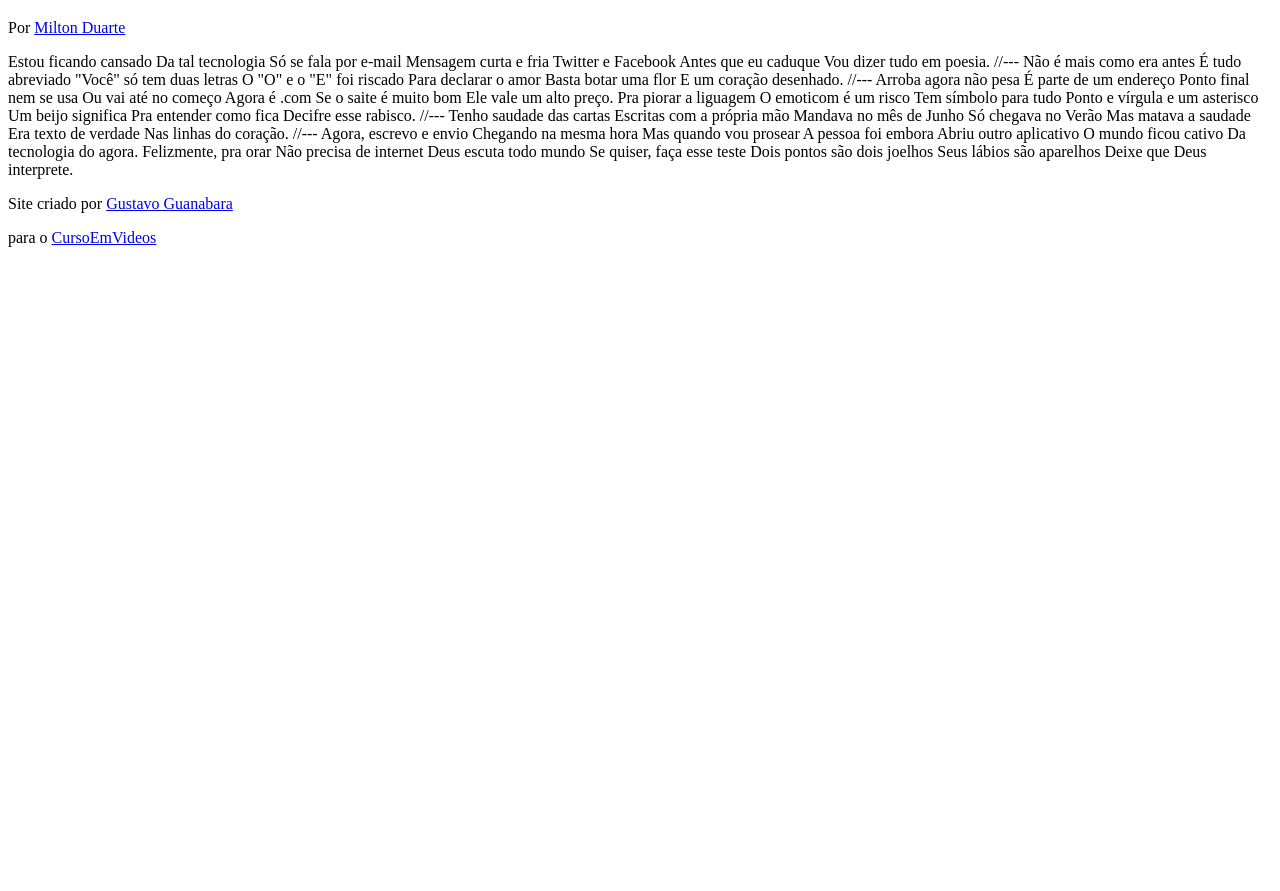
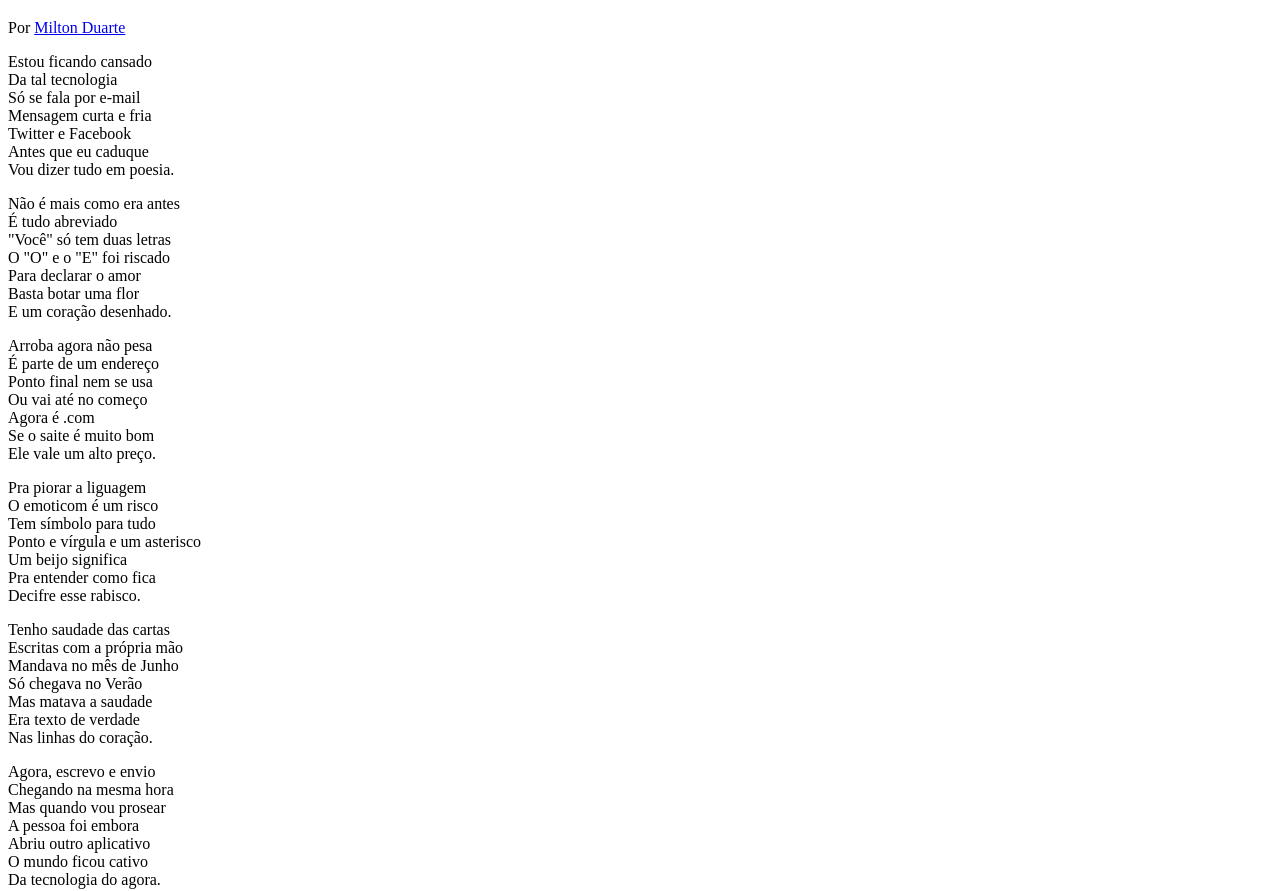
Before and after one commit to Allan-Jhones/html-css, a plain HTML site: page modulo_3/d012/index.html in a window 1280 px wide. Shown: the part 61-952 px from the top of the page. Before the commit the page ends 800 px from the top, so only its background shows below. Drawn offline with Linux system fonts and the light colour scheme.

Commit message:
organizando o index

```diff
--- /dev/null
+++ b/modulo_3/d012/estilo/style.css
@@ -0,0 +1 @@
+@charset "UTF-8";
--- a/modulo_3/d012/index.html
+++ b/modulo_3/d012/index.html
@@ -4,6 +4,7 @@
     <meta charset="UTF-8">
     <meta name="viewport" content="width=device-width, initial-scale=1.0">
     <title>Cordel Moderno</title>
+    <link rel="stylesheet" href="estilo/style.css">
 </head>
 <body>
     <header>
@@ -13,71 +14,92 @@
         </p>
     </header>
 
-    Estou ficando cansado
-    Da tal tecnologia
-    Só se fala por e-mail
-    Mensagem curta e fria
-    Twitter e Facebook
-    Antes que eu caduque
-    Vou dizer tudo em poesia.
+    <section>
+        <p>
+            Estou ficando cansado<br>
+            Da tal tecnologia<br>
+            Só se fala por e-mail<br>
+            Mensagem curta e fria<br>
+            Twitter e Facebook<br>
+            Antes que eu caduque<br>
+            Vou dizer tudo em poesia.
+        </p>
+    </section>
 
-    //---
+    <section>
+        <p>
+            Não é mais como era antes<br>
+            É tudo abreviado<br>
+            "Você" só tem duas letras<br>
+            O "O" e o "E" foi riscado<br>
+            Para declarar o amor<br>
+            Basta botar uma flor<br>
+            E um coração desenhado.
+        </p>
+    </section>
 
-    Não é mais como era antes
-    É tudo abreviado
-    "Você" só tem duas letras
-    O "O" e o "E" foi riscado
-    Para declarar o amor
-    Basta botar uma flor
-    E um coração desenhado.
 
-    //---
 
-    Arroba agora não pesa
-    É parte de um endereço
-    Ponto final nem se usa
-    Ou vai até no começo
-    Agora é .com
-    Se o saite é muito bom
-    Ele vale um alto preço.
+    <section>
+        <p>
+            Arroba agora não pesa<br>
+            É parte de um endereço<br>
+            Ponto final nem se usa<br>
+            Ou vai até no começo<br>
+            Agora é .com<br>
+            Se o saite é muito bom<br>
+            Ele vale um alto preço.<br>
+        </p>
 
-    Pra piorar a liguagem
-    O emoticom é um risco
-    Tem símbolo para tudo
-    Ponto e vírgula e um asterisco
-    Um beijo significa
-    Pra entender como fica
-    Decifre esse rabisco.
+        <p>
+            Pra piorar a liguagem<br>
+            O emoticom é um risco<br>
+            Tem símbolo para tudo<br>
+            Ponto e vírgula e um asterisco<br>
+            Um beijo significa<br>
+            Pra entender como fica<br>
+            Decifre esse rabisco.
+        </p>
+    </section>
 
-    //---
 
-    Tenho saudade das cartas
-    Escritas com a própria mão
-    Mandava no mês de Junho
-    Só chegava no Verão
-    Mas matava a saudade
-    Era texto de verdade
-    Nas linhas do coração.
+    <section>
+        <p>
+            Tenho saudade das cartas<br>
+            Escritas com a própria mão<br>
+            Mandava no mês de Junho<br>
+            Só chegava no Verão<br>
+            Mas matava a saudade<br>
+            Era texto de verdade<br>
+            Nas linhas do coração.
+        </p>
+    </section>
 
-    //---
 
-    Agora, escrevo e envio
-    Chegando na mesma hora
-    Mas quando vou prosear
-    A pessoa foi embora
-    Abriu outro aplicativo
-    O mundo ficou cativo
-    Da tecnologia do agora.
+    <section>
+        <p>
+            Agora, escrevo e envio<br>
+            Chegando na mesma hora<br>
+            Mas quando vou prosear<br>
+            A pessoa foi embora<br>
+            Abriu outro aplicativo<br>
+            O mundo ficou cativo<br>
+            Da tecnologia do agora.<br>
+        </p>
 
-    Felizmente, pra orar
-    Não precisa de internet
-    Deus escuta todo mundo
-    Se quiser, faça esse teste
-    Dois pontos são dois joelhos
-    Seus lábios são aparelhos
-    Deixe que Deus interprete.
+        <p>
+            Felizmente, pra orar<br>
+            Não precisa de internet<br>
+            Deus escuta todo mundo<br>
+            Se quiser, faça esse teste<br>
+            Dois pontos são dois joelhos<br>
+            Seus lábios são aparelhos<br>
+            Deixe que Deus interprete.
+        </p>
+    </section>
     <footer>
-        <p>Site criado por <a href="https://gustavoguanabara.github.io" target="_blank">Gustavo Guanabara</a></p> para o <a href="https://www.cursoemvideo.com" target="_blank">CursoEmVideos</a>
+        <p>Site criado por <a href="https://gustavoguanabara.github.io" target="_blank">Gustavo         Guanabara</a> para o <a href="https://www.cursoemvideo.com" target="_blank">CursoEmVideos</a>
+        </p>
     </footer>
 </body>
 </html>
```
